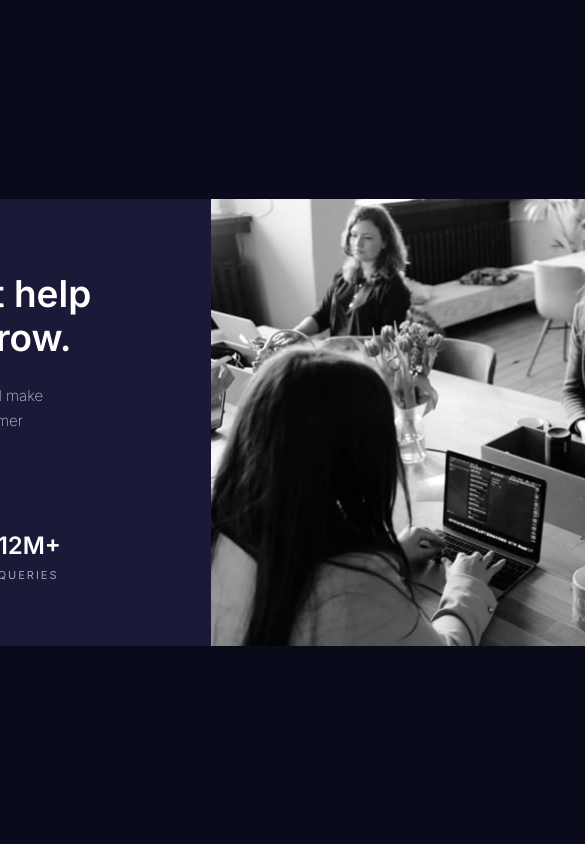
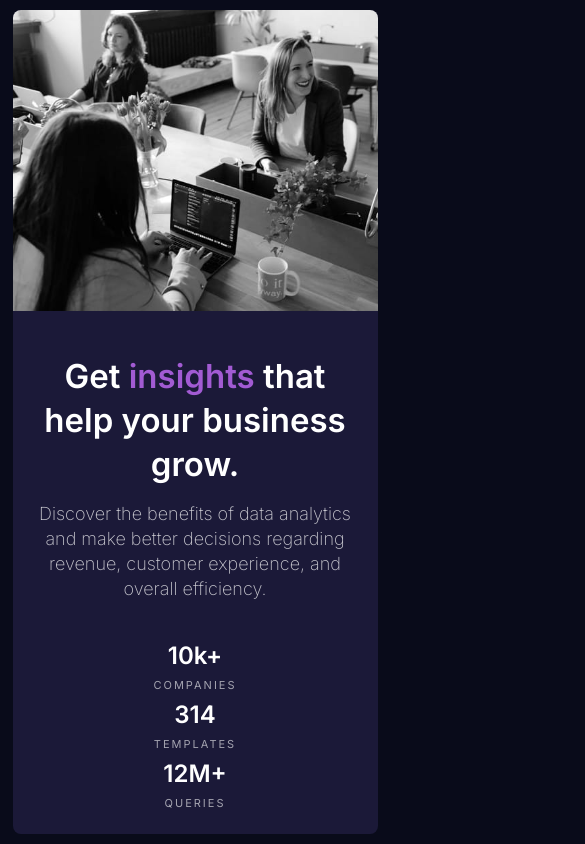
Before and after one commit to rique223/Stat-preview-card, a plain HTML site: page stats-preview-card-component-main/index.html in a window 390 px wide. Shown: the top 844 px of the page, 585 px wide, since content can reach past the window. Drawn offline with Linux system fonts and the light colour scheme.

Commit message:
Concluído

```diff
--- a/stats-preview-card-component-main/styles.css
+++ b/stats-preview-card-component-main/styles.css
@@ -1,4 +1,5 @@
 @import url("https://fonts.googleapis.com/css2?family=Inter:wght@100;200;300;400;500;600;700;800;900&display=swap");
+@import url("https://fonts.googleapis.com/css2?family=Lexend+Deca&display=swap");
 
 html,
 body {
@@ -21,19 +22,24 @@ body {
 
 img {
   border-radius: 0 8px 8px 0;
-  width: 48.6%;
+  width: auto;
+  height: auto;
 }
 
 .container {
   display: flex;
   flex-direction: row;
   justify-content: space-between;
-  width: 1110px;
-  height: 447px;
+  width: 57.8125%;
+  min-width: 1110px;
+  max-width: 1110px;
+  height: auto;
 
   background-color: hsl(244, 38%, 16%);
   border-radius: 8px;
   color: hsl(0, 0%, 100%);
+
+  transition: all 0.5s;
 }
 
 .text {
@@ -41,7 +47,7 @@ img {
   display: flex;
   flex-direction: column;
   align-content: space-between;
-  width: 51.4%;
+  width: auto;
 }
 
 .insights {
@@ -87,3 +93,58 @@ img {
   color: hsl(0, 0%, 100%);
   margin-bottom: 23px;
 }
+
+@media (max-width: 1140px) {
+  .container {
+    flex-direction: column-reverse;
+    width: 90%;
+    min-width: 0;
+    max-height: 830px;
+    max-width: 365px;
+    min-width: 365px;
+  }
+
+  img {
+    border-radius: 8px 8px 0 0;
+    max-width: 100%;
+    height: auto;
+  }
+
+  .numbersRow {
+    flex-direction: column;
+  }
+
+  .textRow {
+    display: flex;
+    flex-direction: column;
+    text-align: center;
+  }
+
+  .textRow p {
+    margin: 0 0 40px 0;
+    padding: 0;
+    font-size: 18px;
+  }
+
+  .textRow h1 {
+    font-size: 33px;
+    margin-bottom: 15px;
+  }
+
+  .numbersRow {
+    display: flex;
+    text-align: center;
+  }
+
+  .numbersRow p {
+    padding: 0;
+  }
+
+  .text {
+    margin: 1rem;
+    display: flex;
+    flex-direction: column;
+    align-content: space-between;
+    width: auto;
+  }
+}
```
